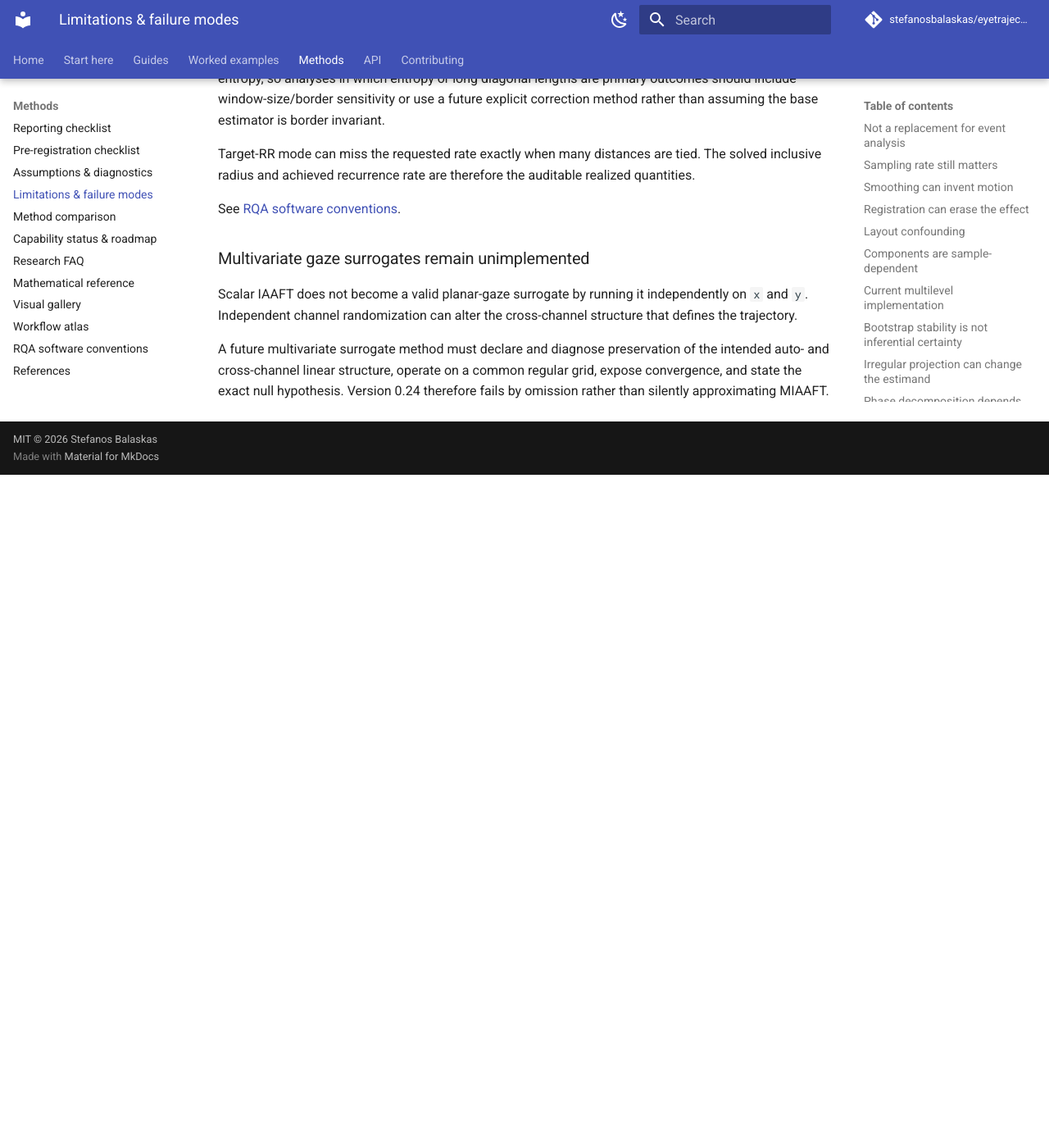
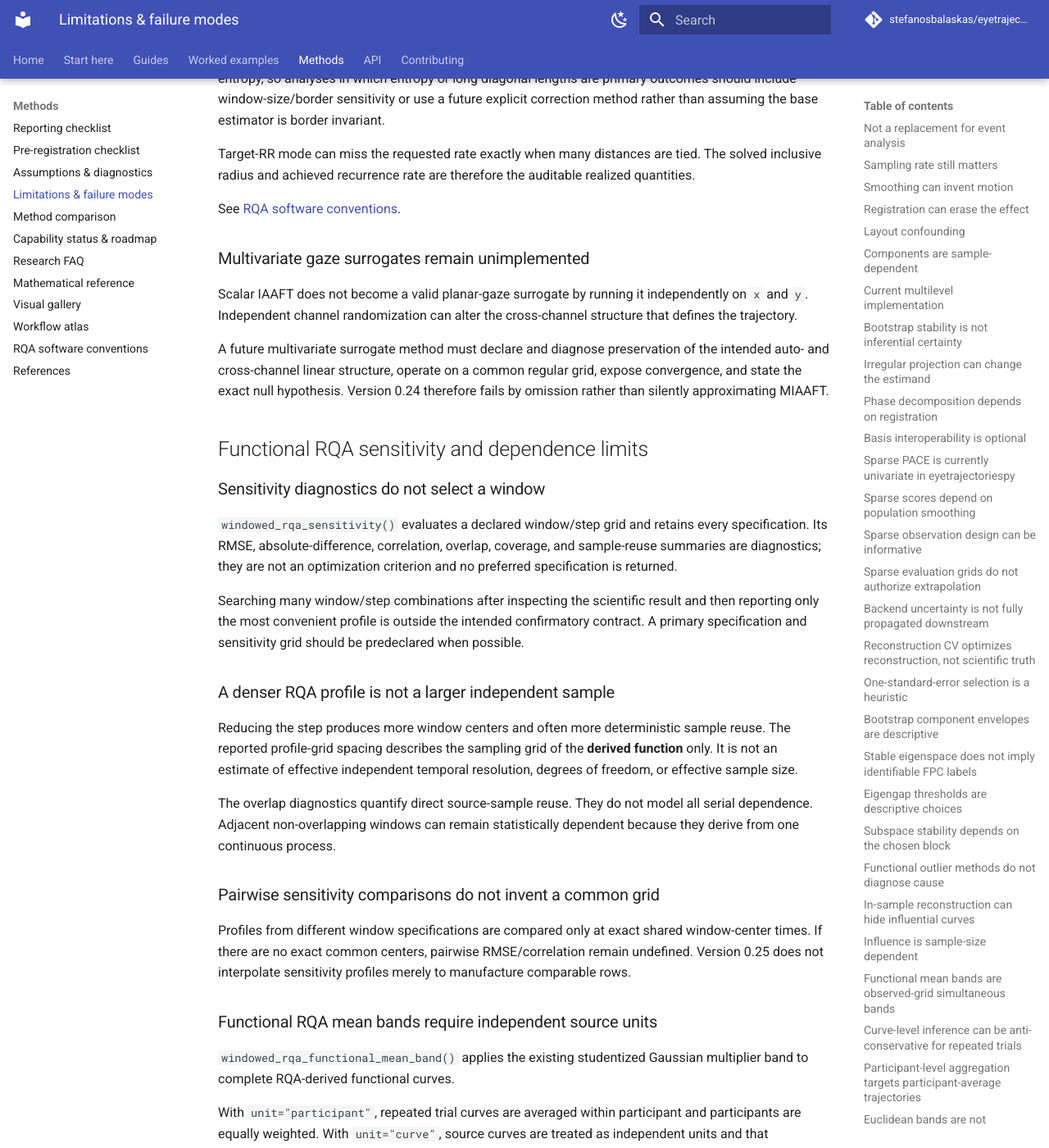
Before and after one commit to stefanosbalaskas/eyetrajectoriespy, an MkDocs documentation site: the page built from docs/methods/limitations.md, in a window 1280 px wide and 1400 px high, scrolled down 18155 px. Shown: the whole window at 82% size. Built offline with MkDocs 1.6.1 and Material for MkDocs 9.7.7, drawn with Linux system fonts in a browser that asks for light colours; comment, search, counter and statistics services are not loaded; before the commit the page ends 18734 px from its top, so only the background shows below that; some of the changed text lies outside the part shown.

Commit message:
Add functional RQA sensitivity inference limits

```diff
--- a/docs/methods/limitations.md
+++ b/docs/methods/limitations.md
@@ -495,3 +495,38 @@ See [RQA software conventions](rqa-software-conventions.md).
 Scalar IAAFT does not become a valid planar-gaze surrogate by running it independently on `x` and `y`. Independent channel randomization can alter the cross-channel structure that defines the trajectory.
 
 A future multivariate surrogate method must declare and diagnose preservation of the intended auto- and cross-channel linear structure, operate on a common regular grid, expose convergence, and state the exact null hypothesis. Version 0.24 therefore fails by omission rather than silently approximating MIAAFT.
+
+
+## Functional RQA sensitivity and dependence limits
+
+### Sensitivity diagnostics do not select a window
+
+`windowed_rqa_sensitivity()` evaluates a declared window/step grid and retains every specification. Its RMSE, absolute-difference, correlation, overlap, coverage, and sample-reuse summaries are diagnostics; they are not an optimization criterion and no preferred specification is returned.
+
+Searching many window/step combinations after inspecting the scientific result and then reporting only the most convenient profile is outside the intended confirmatory contract. A primary specification and sensitivity grid should be predeclared when possible.
+
+### A denser RQA profile is not a larger independent sample
+
+Reducing the step produces more window centers and often more deterministic sample reuse. The reported profile-grid spacing describes the sampling grid of the **derived function** only. It is not an estimate of effective independent temporal resolution, degrees of freedom, or effective sample size.
+
+The overlap diagnostics quantify direct source-sample reuse. They do not model all serial dependence. Adjacent non-overlapping windows can remain statistically dependent because they derive from one continuous process.
+
+### Pairwise sensitivity comparisons do not invent a common grid
+
+Profiles from different window specifications are compared only at exact shared window-center times. If there are no exact common centers, pairwise RMSE/correlation remain undefined. Version 0.25 does not interpolate sensitivity profiles merely to manufacture comparable rows.
+
+### Functional RQA mean bands require independent source units
+
+`windowed_rqa_functional_mean_band()` applies the existing studentized Gaussian multiplier band to complete RQA-derived functional curves.
+
+With `unit="participant"`, repeated trial curves are averaged within participant and participants are equally weighted. With `unit="curve"`, source curves are treated as independent units and that assumption must be justified by the design.
+
+The procedure does not resample sliding-window rows. One multiplier acts on the complete residual function for each independent unit, preserving within-function time-by-metric dependence in the bootstrap draw.
+
+### This is not a block bootstrap for one long trajectory
+
+The 0.25 mean band does not solve the inferential problem of one participant contributing one long serially dependent trajectory. A moving/block/stationary bootstrap would require a distinct estimand, block construction, block-length rule, stationarity/mixing assumptions, edge treatment, and validation. Those choices are not silently imported into the current API.
+
+### Window-selection and recurrence-tuning uncertainty remain conditional
+
+The band is conditional on the declared window, step, radius policy, Theiler window, line thresholds, state representation, preprocessing, and selected functional outcomes. It does not propagate uncertainty from choosing those settings after looking at the data.
```
